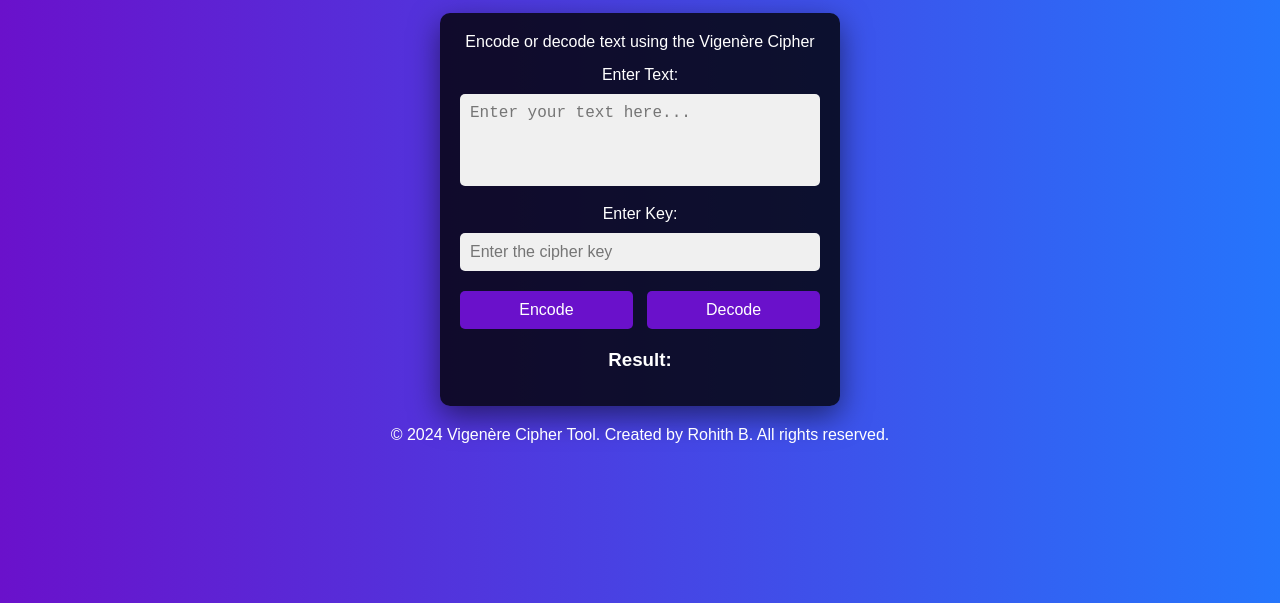
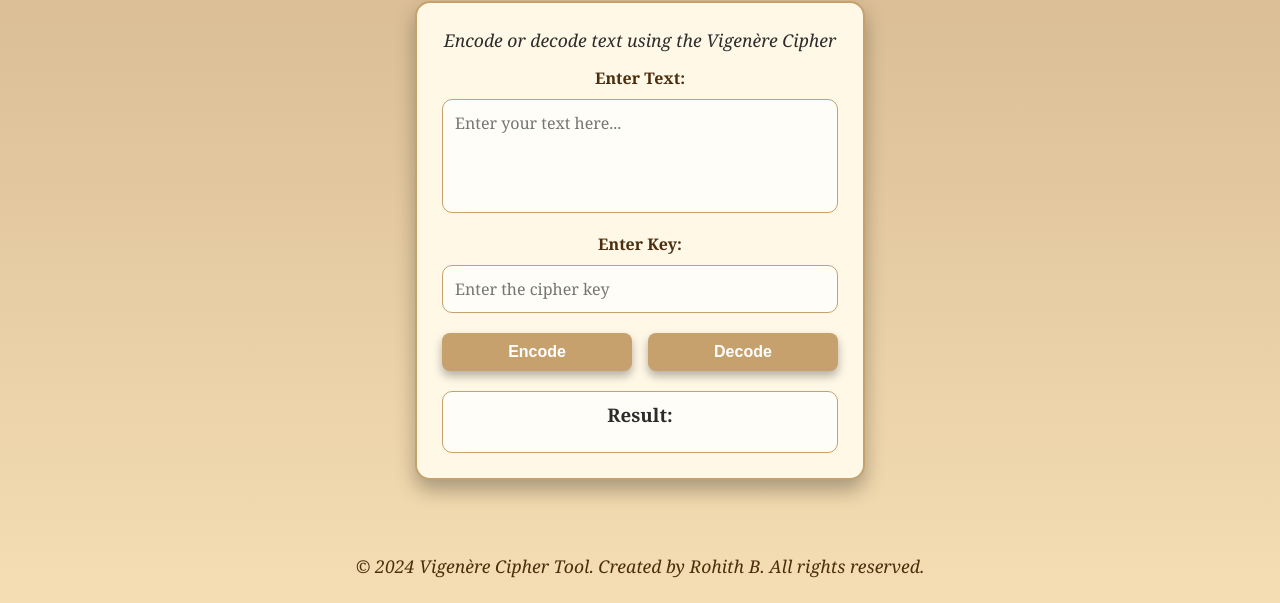
Before and after one commit to Rohithstrike/Vigenere-Cipher, a plain HTML site: page index.html in a window 1280 px wide. Shown: the part 197-800 px from the top of the page. Drawn offline with Linux system fonts and the light colour scheme.

Commit message:
theme-updated

```diff
--- a/style.css
+++ b/style.css
@@ -6,14 +6,15 @@
   }
 
   body {
-    font-family: Arial, sans-serif;
-    background: linear-gradient(to right, #6a11cb, #2575fc);
-    color: white;
+    font-family: 'Georgia', serif;
+    background: linear-gradient(to bottom, #d2b48c, #f5deb3);
+    color: #2c2c2c;
     display: flex;
     flex-direction: column;
     align-items: center;
     justify-content: center;
     height: 100vh;
+    padding: 10px;
   }
 
   header {
@@ -22,23 +23,27 @@
   }
 
   header h1 {
-    font-size: 2.5rem;
-    text-shadow: 2px 2px 5px rgba(0, 0, 0, 0.5);
+    font-size: 2.8rem;
+    color: #4b2e0e;
+    text-shadow: 2px 2px 5px rgba(0, 0, 0, 0.3);
+    font-family: 'Garamond', serif;
   }
 
   .container {
-    background: rgba(0, 0, 0, 0.8);
-    padding: 20px;
-    border-radius: 10px;
-    box-shadow: 0 10px 30px rgba(0, 0, 0, 0.5);
+    background: #fff8e7;
+    border: 2px solid #c6a16e;
+    border-radius: 15px;
+    padding: 25px;
+    box-shadow: 0 10px 20px rgba(0, 0, 0, 0.3);
     width: 100%;
-    max-width: 400px;
+    max-width: 450px;
     text-align: center;
   }
 
   p {
-    font-size: 1rem;
+    font-size: 1.1rem;
     margin-bottom: 15px;
+    font-style: italic;
   }
 
   .form-group {
@@ -49,25 +54,31 @@
     display: block;
     font-size: 1rem;
     margin-bottom: 5px;
+    font-weight: bold;
+    color: #4b2e0e;
   }
 
   textarea,
   input {
     width: 100%;
-    padding: 10px;
+    padding: 12px;
     margin-top: 5px;
-    border: none;
-    border-radius: 5px;
+    border: 1px solid #c6a16e;
+    border-radius: 10px;
     font-size: 16px;
-    resize: none;
-    background: #f0f0f0;
-    color: #333;
+    background: #fffdf7;
+    color: #4b2e0e;
+    font-family: 'Georgia', serif;
   }
 
   textarea:focus,
   input:focus {
     outline: none;
-    border: 2px solid #2575fc;
+    border: 2px solid #b88a5b;
+  }
+
+  textarea {
+    resize: none;
   }
 
   .buttons {
@@ -77,32 +88,49 @@
   }
 
   button {
-    background: #6a11cb;
-    color: white;
+    background: #c6a16e;
+    color: #fff;
     border: none;
     padding: 10px 20px;
-    border-radius: 5px;
+    border-radius: 8px;
     font-size: 16px;
     cursor: pointer;
-    transition: background 0.3s;
+    font-weight: bold;
+    transition: all 0.3s ease;
     width: 48%;
+    box-shadow: 0 5px 10px rgba(0, 0, 0, 0.3);
   }
 
   button:hover {
-    background: #2575fc;
+    background: #b88a5b;
   }
 
   .output {
     margin-top: 20px;
+    background: #fffdf7;
+    padding: 10px;
+    border: 1px solid #c6a16e;
+    border-radius: 10px;
+    font-family: 'Georgia', serif;
   }
 
   #result {
-    font-size: 1.2rem;
+    font-size: 1.3rem;
     word-wrap: break-word;
+    color: #4b2e0e;
   }
 
+
   footer {
-    margin-top: 20px;
+    position: fixed;
+    bottom: 0;
+    left: 50%;
+    transform: translateX(-50%);
     font-size: 0.9rem;
     text-align: center;
+    color: #4b2e0e;
+    font-style: italic;
+    width: 100%;
+    padding: 10px 0;
+
   }
```
